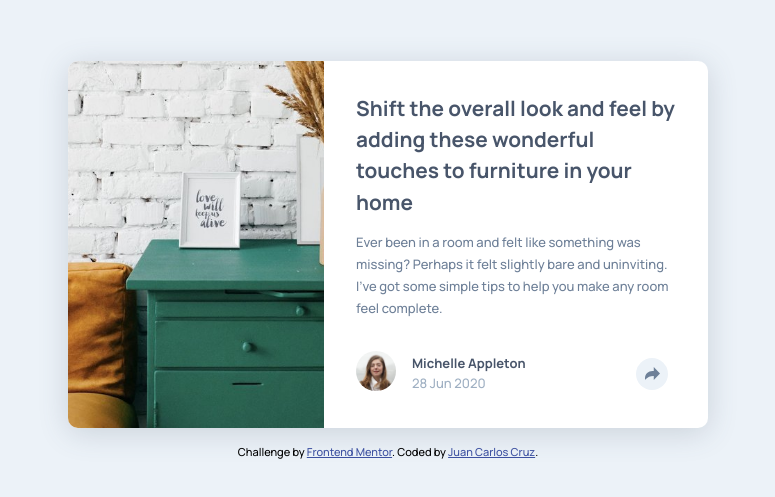
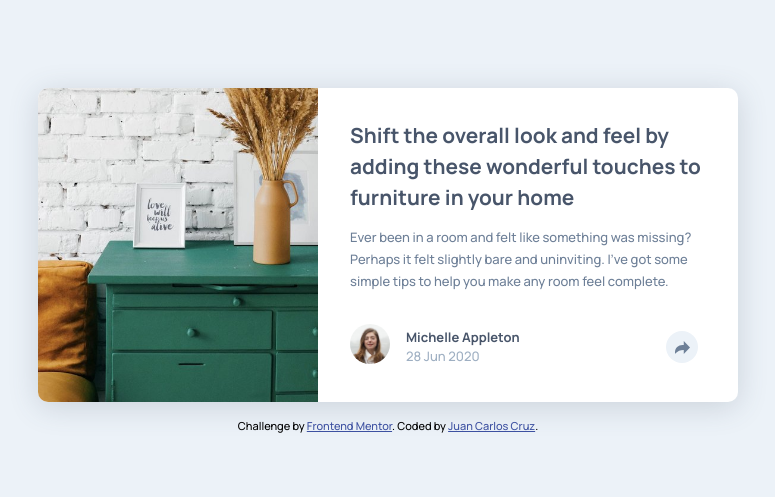
Before and after one commit to JCruz-Dev/frontend-mentor-article-challenge, a plain HTML site: page index.html in a window 1280 px wide. Shown: the part 139-636 px from the top of the page, without its empty margins (252-1027 px from the left). Drawn offline with Linux system fonts and the light colour scheme.

Commit message:
Makes changes in card and card footer dimensions

```diff
--- a/styles/_card-footer.scss
+++ b/styles/_card-footer.scss
@@ -57,10 +57,11 @@ footer {
         height: 3.5rem;
         bottom: 6.8rem;
         right: -80px;
-        width: 35%;
+        width: 280px;
         justify-content: center;
         border-radius: 10px;
         box-shadow: 0 5px 30px rgba($color: $darker-grayish, $alpha: 0.3);
+        grid-template-columns: 1fr 1fr;
 
         &::before {
             content: '';
@@ -70,7 +71,7 @@ footer {
             background: $darker-grayish;
             position: absolute;
             bottom: -10px;
-            right: calc(277.2px - 60%);
+            right: 125px;
             transform: rotate(45deg);
         }
     }
--- a/styles/_card.scss
+++ b/styles/_card.scss
@@ -10,7 +10,7 @@
     position: relative;
     overflow: hidden;
     @include responsiveQuery(large) {
-        width: 50%;
+        width: 700px;
         grid-template-columns: 40% 1fr;
         overflow: visible;
     }
```
Also changed, not shown: styles/main.css, 1 other file.
